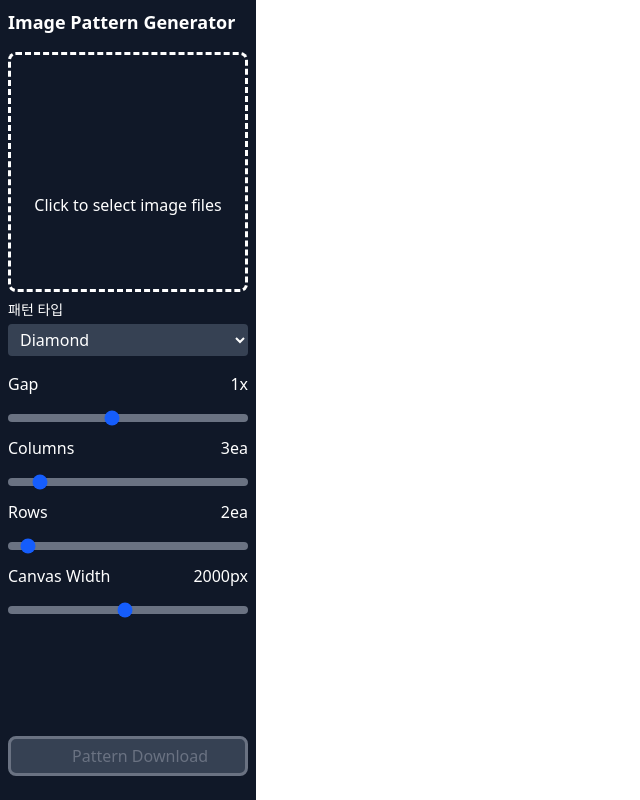
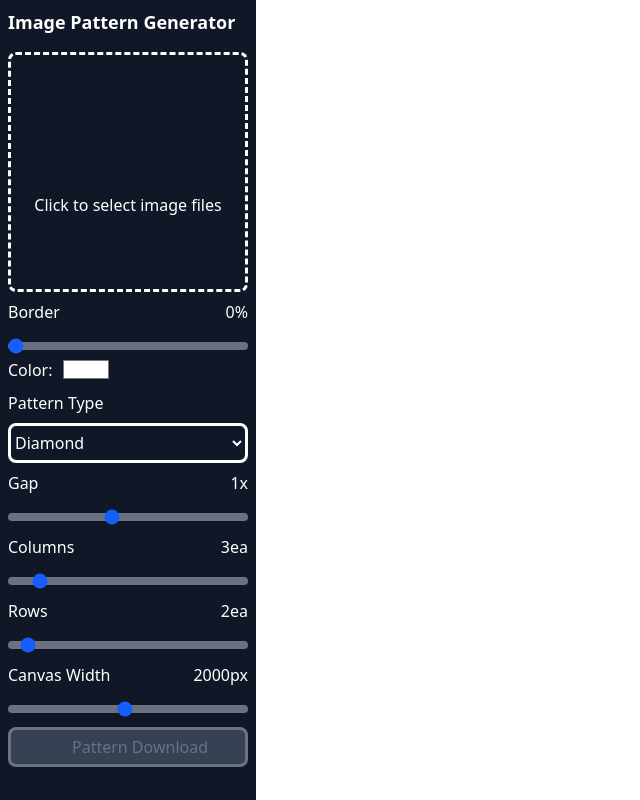
Before and after one commit to 2jiho/PatternGenerator, a SvelteKit app: page / in a window 1280 px wide. Shown: the whole page, without its empty margins (0-640 px from the left). Built offline with nearby package versions, Linux system fonts and the light colour scheme; some icons are missing.

Commit message:
feat: 이미지 테두리 추가 및 패턴 셀렉터 컴포넌트화

```diff
--- /dev/null
+++ b/src/lib/components/ImageBorder.svelte
@@ -0,0 +1,73 @@
+<script lang="ts">
+  import Slider from "$lib/components/Slider.svelte";
+
+  let { imageBitmap, borderBitmap = $bindable() } = $props();
+  const uid = $props.id();
+
+  let borderWidthRatio: number = $state(0); // 테두리 두께 비율
+  let borderColor: string = $state("#ffffff"); // 테두리 색상
+
+  let debounceTimer: NodeJS.Timeout | undefined;
+  function debounce(func: () => void, delay: number = 200) {
+    clearTimeout(debounceTimer);
+    debounceTimer = setTimeout(func, delay);
+  }
+
+  async function drawBorderBitmap() {
+    if (!imageBitmap) return;
+
+    if (borderWidthRatio === 0) {
+      borderBitmap = imageBitmap;
+      return;
+    }
+
+    const imgW = imageBitmap.width;
+    const imgH = imageBitmap.height;
+    const borderWidth = Math.ceil((Math.max(imgW, imgH) * borderWidthRatio) / 100);
+
+    const canvasW = imgW + borderWidth * 2;
+    const canvasH = imgH + borderWidth * 2;
+    const canvas = new OffscreenCanvas(canvasW, canvasH);
+    const ctx = canvas.getContext("2d");
+
+    if (!ctx) return;
+
+    try {
+      ctx.shadowColor = borderColor;
+      ctx.shadowBlur = borderWidth;
+      ctx.shadowOffsetX = 0;
+      ctx.shadowOffsetY = 0;
+      ctx.drawImage(imageBitmap, borderWidth, borderWidth);
+
+      const imageData = ctx.getImageData(0, 0, canvasW, canvasH);
+      const data = imageData.data;
+
+      for (let i = 3; i < data.length; i += 4) {
+        data[i] = data[i] > 10 ? 255 : 0;
+      }
+
+      ctx.putImageData(imageData, 0, 0);
+      borderBitmap = await createImageBitmap(canvas);
+    } catch (error) {
+      console.error("Error drawing border:", error);
+      borderBitmap = imageBitmap;
+    }
+  }
+
+  const debouncedDrawBorderBitmap = () => {
+    debounce(drawBorderBitmap, 100);
+  };
+
+  $effect(() => {
+    const _ = [borderWidthRatio, borderColor, imageBitmap];
+    debouncedDrawBorderBitmap();
+  });
+</script>
+
+<div class="flex h-full w-full flex-col">
+  <Slider label="Border" unit="%" max={10} bind:value={borderWidthRatio} />
+  <div class="flex items-center gap-2">
+    <label for="{uid}-color">Color:</label>
+    <input type="color" id="{uid}-color" bind:value={borderColor} />
+  </div>
+</div>
--- /dev/null
+++ b/src/lib/components/PatternSelector.svelte
@@ -0,0 +1,15 @@
+<script lang="ts">
+  let { PatternGenerators, selectedPatternKey = $bindable() } = $props();
+  const uid = $props.id();
+</script>
+
+<div class="flex flex-col gap-2 bg-inherit">
+  <label for="{uid}-select">Pattern Type</label>
+  <select id="{uid}-select" class="h-10 w-full cursor-pointer rounded-lg border-3 bg-inherit hover:bg-gray-700" bind:value={selectedPatternKey}>
+    {#each Object.keys(PatternGenerators) as patternKey}
+      <option value={patternKey}>
+        {patternKey.charAt(0).toUpperCase() + patternKey.slice(1)}
+      </option>
+    {/each}
+  </select>
+</div>
--- a/src/routes/+page.svelte
+++ b/src/routes/+page.svelte
@@ -5,14 +5,17 @@
   // 컴포넌트
   import Slider from "$lib/components/Slider.svelte";
   import ImageSelector from "$lib/components/ImageSelector.svelte";
+  import ImageBorder from "$lib/components/ImageBorder.svelte";
   import DownloadButton from "$lib/components/DownloadButton.svelte";
+  import PatternSelector from "$lib/components/PatternSelector.svelte";
 
   // 함수
   import PatternGenerators from "$lib/patternGenerator";
 
-  let imageBitmap: ImageBitmap;
+  let imageBitmap: ImageBitmap | undefined;
+  let borderBitmap: ImageBitmap | undefined;
   let patternImageBitmap: ImageBitmap | undefined;
-  let patternCanvas: HTMLCanvasElement;
+  let patternCanvas: HTMLCanvasElement | undefined;
 
   type PatternKey = keyof typeof PatternGenerators;
   let selectedPatternKey: PatternKey | undefined;
@@ -46,8 +49,8 @@
 
   $: {
     (async () => {
-      if (imageBitmap && selectedGenerator) {
-        patternImageBitmap = await selectedGenerator.generate(imageBitmap, paramValues);
+      if (imageBitmap && borderBitmap && selectedGenerator) {
+        patternImageBitmap = await selectedGenerator.generate(borderBitmap, paramValues);
       } else {
         patternImageBitmap = undefined;
       }
@@ -64,28 +67,17 @@
   <!-- 메뉴 시작 -->
   <div class="w-full bg-gray-900 text-white md:relative md:h-screen md:w-64">
     <div class="line-clamp-1 p-2 text-lg font-bold">Image Pattern Generator</div>
-    <div class="flex flex-col gap-2 p-2">
+    <div class="flex flex-col gap-2 bg-inherit p-2">
       <ImageSelector bind:imageBitmap />
-      <!-- 패턴 선택기 -->
-      <div class="mb-2">
-        <label for="pattern-select" class="mb-1 block text-sm">패턴 타입</label>
-        <select id="pattern-select" class="w-full rounded bg-gray-700 px-2 py-1 text-white" bind:value={selectedPatternKey}>
-          {#each Object.keys(PatternGenerators) as patternKey}
-            <option value={patternKey}>
-              {patternKey.charAt(0).toUpperCase() + patternKey.slice(1)}
-            </option>
-          {/each}
-        </select>
-      </div>
-      <!-- 동적 슬라이더 생성 -->
+      <ImageBorder {imageBitmap} bind:borderBitmap />
+      <PatternSelector bind:selectedPatternKey {PatternGenerators} />
+      <!-- 슬라이더 생성 -->
       {#if patternParams}
         {#each patternParams as param (param.id)}
           <Slider bind:value={paramValues[param.id]} min={param.min} max={param.max} step={param.step} unit={param.unit} label={param.label} />
         {/each}
       {/if}
       <Slider bind:value={paramValues["canvasWidth"]} min="100" max="4000" step="100" unit="px" label="Canvas Width" />
-    </div>
-    <div class="flex flex-col p-2 md:absolute md:bottom-4 md:w-64">
       <DownloadButton {patternImageBitmap} download={fileName} />
     </div>
   </div>
```
